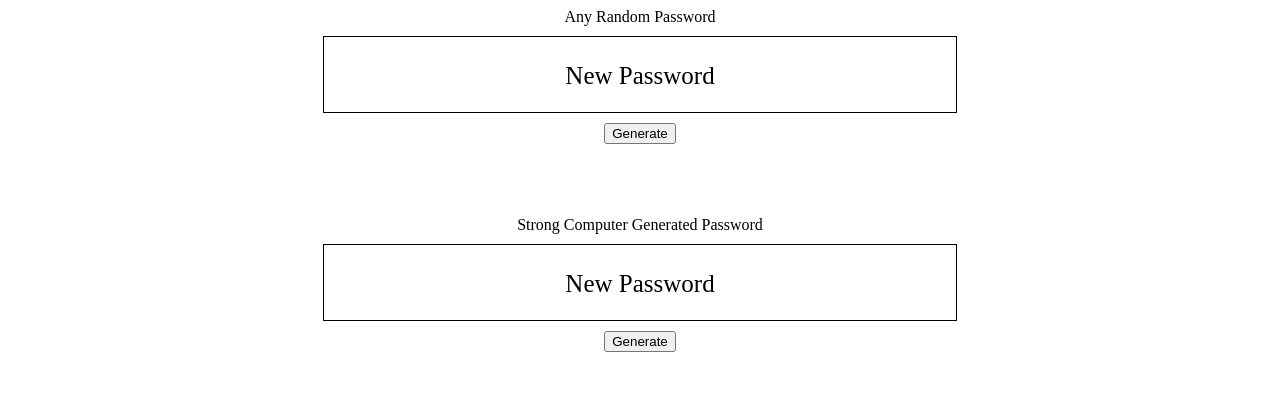
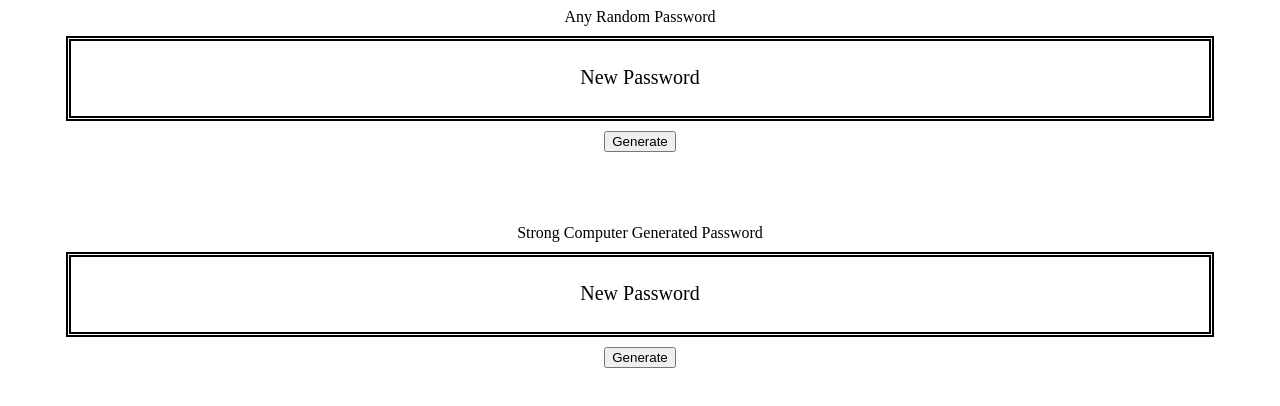
Before and after one commit to scssindiatechnologies/PasswordGenerator, a plain HTML site: page index.html in a window 1280 px wide. Drawn offline with Linux system fonts and the light colour scheme.

Commit message:
Update index.html

```diff
--- a/index.html
+++ b/index.html
@@ -14,13 +14,13 @@
         }
 
         #myDIV,#myDIVV {
-            border: 1px solid black;
+            border: 5px double black;
             height: 50px;
-            width: 50%;
+            width: 90%;
             text-align: center;
             margin: auto;
             padding-top: 25px;
-            font-size: 25px;
+            font-size: 20px;
         }
 
         .buttons {
```
